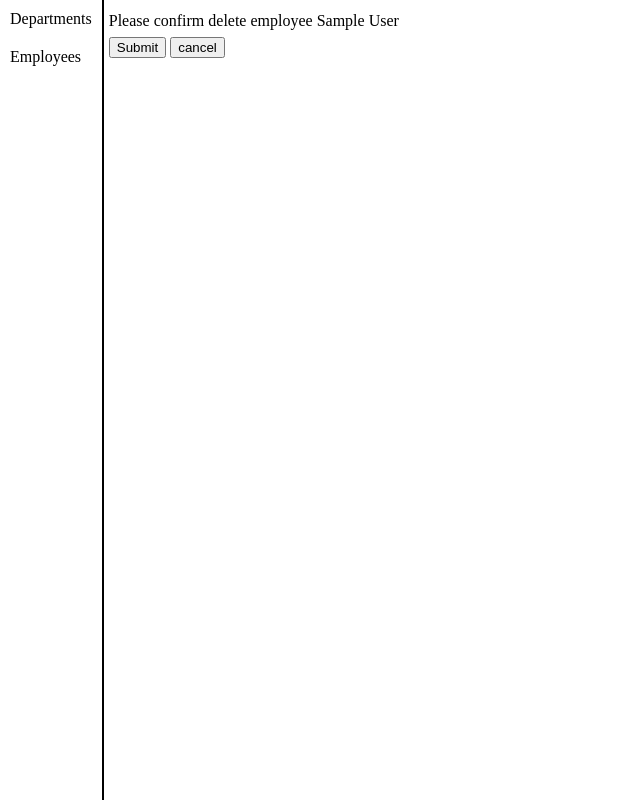
After one commit to romamyronenko/GraduationWork, a Flask app: page /employees/1/remove in a window 1280 px wide. The commit adds this page. Shown: the whole page, without its empty margins (0-640 px from the left). Run offline with Flask 2, Linux system fonts and the light colour scheme; tables that the repository leaves empty hold one stand-in row (values such as "Sample post").

```diff
--- a/department-app/app.py
+++ b/department-app/app.py
@@ -13,19 +13,35 @@ def index():
 
 @app.route('/departments')
 def departments_page():
+    """Show list of departments."""
     departments_list = ra.Departments().get()
+    department = ra.Department()
     return render_template('departments.html',
                            departments=[{'Name': i['Name'],
-                                         'Count of employees': ra.Department().get_count_of_employees(i['Name']),
-                                         'Avg salary': ra.Department().get_avg_salary(i['Name'])}
+                                         'Count of employees': department.get_count_of_employees(i['Name']),
+                                         'Avg salary': department.get_avg_salary(i['Name'])}
                                         for i in departments_list])
+
+
+@app.route('/add/department', methods=['GET', 'POST'])
+def add_department_page():
+    """Form to add new department."""
+    if request.method == 'POST':
+        # print(ra.Departments().post())
+        # print(request.form.get('department_name'))
+        if ra.Departments().post() == (request.form.get('department_name'), 201):
+            return redirect('../../departments')
+        print(111)
+    return render_template('add_department.html')
 
 
 @app.route('/employees')
 def employees_page():
+    """Show list of employee."""
     employees_list = ra.Employees().get()
     return render_template('employees.html',
-                           departments=[{'Name': i['Name'],
+                           departments=[{'id': i['id'],
+                                         'Name': i['Name'],
                                          'Birth': i['Birth'],
                                          'Salary': i['Salary'],
                                          'Department': i['Department']}
@@ -33,14 +49,40 @@ def employees_page():
 
 
 @app.route('/add/employee', methods=['GET', 'POST'])
-def add_employee():
+def add_employee_page():
+    """Form to add new employee."""
     if request.method == 'POST':
-        print(request.form.get('Name'))
-        print(request.form.get('Birth'))
-        print(request.form.get('Department'))
-        print(request.form.get('Salary'))
+        if ra.Employees().post() == (request.form.get('employee_name'), 201):
+            return redirect('../../employees')
     departments_list = [i['Name'] for i in ra.Departments().get()]
     return render_template('add_employee.html', departments=departments_list)
+
+
+@app.route('/employees/<int:employee_id>/remove', methods=['GET', 'POST'])
+def remove_employee_page(employee_id):
+    """Show form to confirm remove employee."""
+    employee = ra.Employee()
+    if request.method == 'POST':
+        employee.delete(employee_id)
+        return redirect('../../employees')
+    return render_template('remove_employee.html',
+                           employee_name=employee.get(employee_id)[0]['Name'])
+
+
+@app.route('/employees/<int:employee_id>/edit', methods=['GET', 'POST'])
+def edit_employee_page(employee_id):
+    """Show form to edit employee."""
+    if request.method == "POST":
+        ra.Employee().put(employee_id)
+        return redirect('../../employees')
+    employee = ra.Employee().get(employee_id)[0]
+    departments_list = [i['Name'] for i in ra.Departments().get()]
+    return render_template('add_employee.html',
+                           name=employee['Name'],
+                           salary=employee['Salary'],
+                           birth=employee['Date'],
+                           department=employee['Department'],
+                           departments=departments_list)
 
 
 api.add_resource(ra.Departments, '/rest/departments')
--- a/department-app/rest/rest_app.py
+++ b/department-app/rest/rest_app.py
@@ -79,6 +79,7 @@ class Departments(Resource):
 
     @wrapper
     def post(self):
+        """Add new department."""
         args = parser.parse_args()
         db.create_department(args['department_name'])
         return args['department_name'], 201
@@ -98,7 +99,7 @@ class Employee(Resource):
     @wrapper
     def delete(self, employee_id):
         """Remove employee from list."""
-        db.delete_employee(employee_id)
+        db.remove_employee(employee_id)
         return '', 204
 
     @wrapper
@@ -129,9 +130,10 @@ class Employees(Resource):
 
     @wrapper
     def post(self):
+        """Add new employee."""
         args = parser.parse_args()
-        db.create_employee(args['employee_name'],
-                           args['employee_birth'],
-                           args['employee_salary'],
-                           args['employee_department'])
+        db.create_employee(name=args['employee_name'],
+                           department=args['employee_department'],
+                           salary=args['employee_salary'],
+                           birth=args['employee_birth'])
         return args['employee_name'], 201
--- a/department-app/service/db.py
+++ b/department-app/service/db.py
@@ -3,6 +3,7 @@ import mysql.connector
 
 class DataBase:
     """Class to work with database."""
+
     def __init__(self, user, password, host, database):
         self.db = mysql.connector.connect(user=user,
                                           password=password,
@@ -14,7 +15,7 @@ class DataBase:
 
     def create_employee(self, name, department, salary, birth):
         """Insert new employee into table."""
-        self.cursor.execute('INSERT INTO employee(Name, Department, Birth, Salary) VALUE (%s, %s, %s, %i)',
+        self.cursor.execute('INSERT INTO employee(Name, Department, Birth, Salary) VALUE (%s, %s, %s, %s)',
                             (name, department, birth, salary))
 
     def create_department(self, name):
@@ -23,7 +24,7 @@ class DataBase:
 
     def remove_employee(self, id):
         """Remove employee from table."""
-        self.cursor.execute('DELETE FROM employee WHERE id=%i', (id,))
+        self.cursor.execute('DELETE FROM employee WHERE id=%s', (id,))
 
     def remove_department(self, name):
         """Remove department from table."""
@@ -31,7 +32,8 @@ class DataBase:
 
     def edit_employee(self, id, new_name, new_birth, new_salary, new_department):
         """Edit data of employee."""
-        pass
+        self.cursor.execute('UPDATE employee SET Name = %s, Birth = %s, Salary = %s, Department = %s WHERE id = %s',
+                            (new_name, new_birth, new_salary, new_department, id))
 
     def edit_department(self, name, new_name):
         """Change department name."""
@@ -70,7 +72,6 @@ class DataBase:
         self.db.commit()
         self.db.close()
 
-
 # db = mysql.connector.connect(user='debian-sys-maint',
 #                                     password='PggWbsvEVgDZUYar',
 #                                     host='127.0.0.1',
--- a/department-app/templates/departments.html
+++ b/department-app/templates/departments.html
@@ -12,7 +12,7 @@
         	    </menu>
         	</div>
 			<div id='content'>
-        	    <a id='button' href='add_department'>Add new</a>
+        	    <a id='button' href='add/department'>Add new</a>
 				<br>
         	    <table>
         	       <tr>
@@ -23,7 +23,7 @@
         	        </tr>
 					{% for i in departments %}
         	        <tr>
-        	            <td><a>{{i['Name']}}</a></td>
+        	            <td><a href="/departments/{{i['Name']}}">{{i['Name']}}</a></td>
         	            <td>{{i['Avg salary']}}</td>
         	            <td>{{i['Count of employees']}}</td>
         	            <td><a href='#'>edit</a> <a href='#'>remove</a></td>
--- a/department-app/templates/employees.html
+++ b/department-app/templates/employees.html
@@ -16,6 +16,7 @@
 				<br>
         	    <table>
         	       <tr>
+        	            <th>id</th>
         	            <th>Name</th>
         	            <th>Department</th>
         	            <th>Date of birth</th>
@@ -24,11 +25,12 @@
         	        </tr>
 					{% for i in departments %}
         	        <tr>
-        	            <td><a>{{i['Name']}}</a></td>
+        	            <td>{{i['id']}}</td>
+        	            <td><a href="/employees/{{i['id']}}">{{i['Name']}}</a></td>
         	            <td>{{i['Department']}}</td>
         	            <td>{{i['Birth']}}</td>
         	            <td>{{i['Salary']}}</td>
-        	            <td><a href='#'>edit</a> <a href='#'>remove</a></td>
+        	            <td><a href='employees/{{i["id"]}}/edit'>edit</a> <a href='employees/{{i["id"]}}/remove'>remove</a></td>
         	        </tr>
 					{% endfor %}
         	    </table>
--- /dev/null
+++ b/department-app/templates/remove_employee.html
@@ -0,0 +1,23 @@
+<html>
+    <head>
+        <link rel='stylesheet' href='../../static/style.css'>
+        <title>Departments</title>
+    </head>
+    <body>
+		<div id='container'>
+        	<div id='left'>
+        	    <menu>
+        	        <li><a href='../../departments'>Departments</a></li>
+        	        <li><a href='../../employees'>Employees</a></li>
+        	    </menu>
+        	</div>
+			<div id='content'>
+        	    <form method="post">
+        	    	<p>Please confirm delete employee {{employee_name}}</p>
+        	    	<input type="submit" name="confirm">
+        	    	<input type="button" value="cancel" onClick='location.href="../../employees"'>
+        	    </form>
+        	</div>
+		</div>
+    </body>
+</html>
```
Also changed, not shown: department-app/templates/add_department.html (added, +23 -0 lines), department-app/templates/add_employee.html (+7 -6 lines), README.md.
